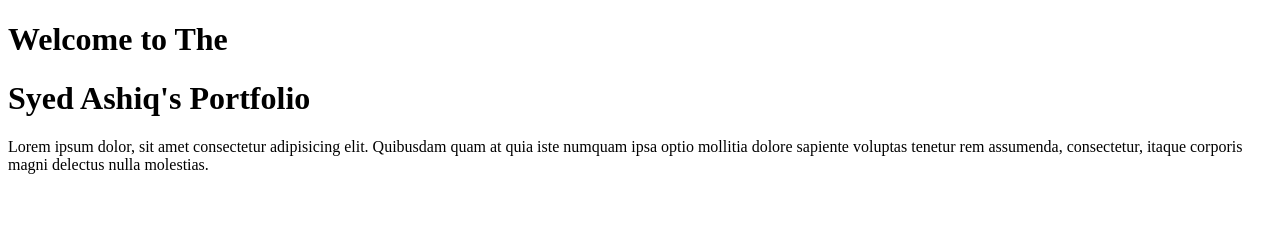
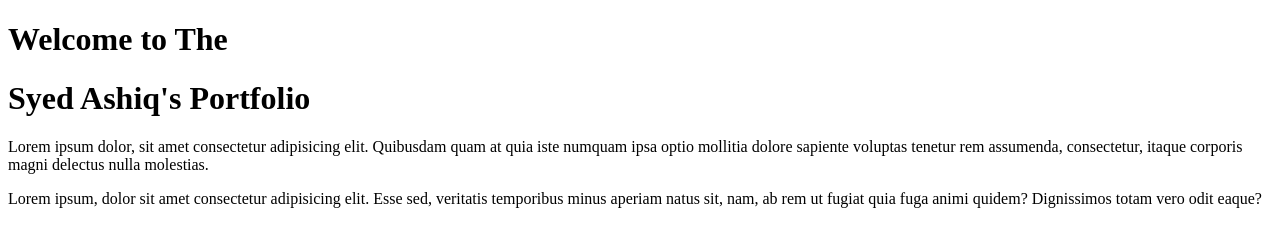
Before and after one commit to syedashiqbd/Developer-Portfolio-Ashiq, a plain HTML site: page index.html in a window 1280 px wide. Drawn offline with Linux system fonts and the light colour scheme.

Commit message:
header section

```diff
--- a/index.html
+++ b/index.html
@@ -4,12 +4,14 @@
     <meta charset="UTF-8">
     <meta http-equiv="X-UA-Compatible" content="IE=edge">
     <meta name="viewport" content="width=device-width, initial-scale=1.0">
-    <title>Developer Portfolio Ashiq</title>
+    <title>Syed Ashiq Website</title>
     <link rel="stylesheet" href="style.css">
 </head>
 <body>
     <h1>Welcome to The</h1>
     <h1>Syed Ashiq's Portfolio</h1>
     <p>Lorem ipsum dolor, sit amet consectetur adipisicing elit. Quibusdam quam at quia iste numquam ipsa optio mollitia dolore sapiente voluptas tenetur rem assumenda, consectetur, itaque corporis magni delectus nulla molestias.</p>
+    <p>Lorem ipsum, dolor sit amet consectetur adipisicing elit. Esse sed, veritatis temporibus minus aperiam natus sit, nam, ab rem ut fugiat quia fuga animi quidem? Dignissimos totam vero odit eaque?
+    </p>
 </body>
 </html>
```
Also changed, not shown: images/dream-bg.png (added), images/exp-bg.png (added), images/jhankar.png (added), images/jhankar2.png (added), images/my-bg.png (added), images/my-bg2.png (added), images/top-banner.png (added), 7 other files.
